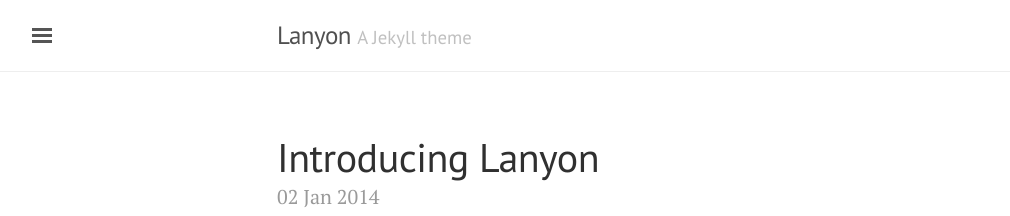
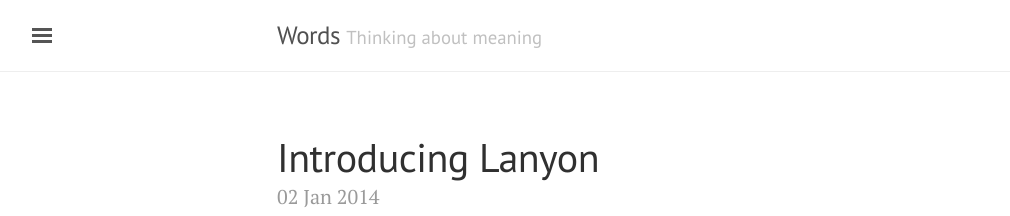
Before and after one commit to rossbernet/RossBlog, a Jekyll site: the page built from index.html, in a window 1280 px wide and 900 px high. Shown: the top 216 px of the window, without its empty margins (3-1013 px from the left). Built offline with Jekyll 4.4.1, drawn with Linux system fonts in a browser that asks for light colours; the list of posts is cut into pages by our own code.

Commit message:
Update _config.yml

```diff
--- a/_config.yml
+++ b/_config.yml
@@ -4,18 +4,23 @@
 permalink:           pretty
 
 # Setup
-title:               Lanyon
-tagline:             'A Jekyll theme'
-description:         'A reserved <a href="http://jekyllrb.com" target="_blank">Jekyll</a> theme that places the utmost gravity on content with a hidden drawer. Made by <a href="https://twitter.com/mdo" target="_blank">@mdo</a>.'
-url:                 http://lanyon.getpoole.com
+title:               Words
+tagline:             'Thinking about meaning'
+description:         'Made by <a href="https://twitter.com/rosszb" target="_blank">@rosszb</a>.'
+url:                 https://rossbernet.github.io/
 baseurl:             ''
 paginate:            5
 
+github:
+  repo:              https://github.com/rossbernet/rossblog
+
+
+
 # About/contact
 author:
-  name:              Mark Otto
-  url:               https://twitter.com/mdo
-  email:             markdotto@gmail.com
+  name:              Ross Bernet
+  url:               https://twitter.com/rosszb
+  email:             rossbernet@gmail.com
 
 # Custom vars
 version:             1.0.0
```
